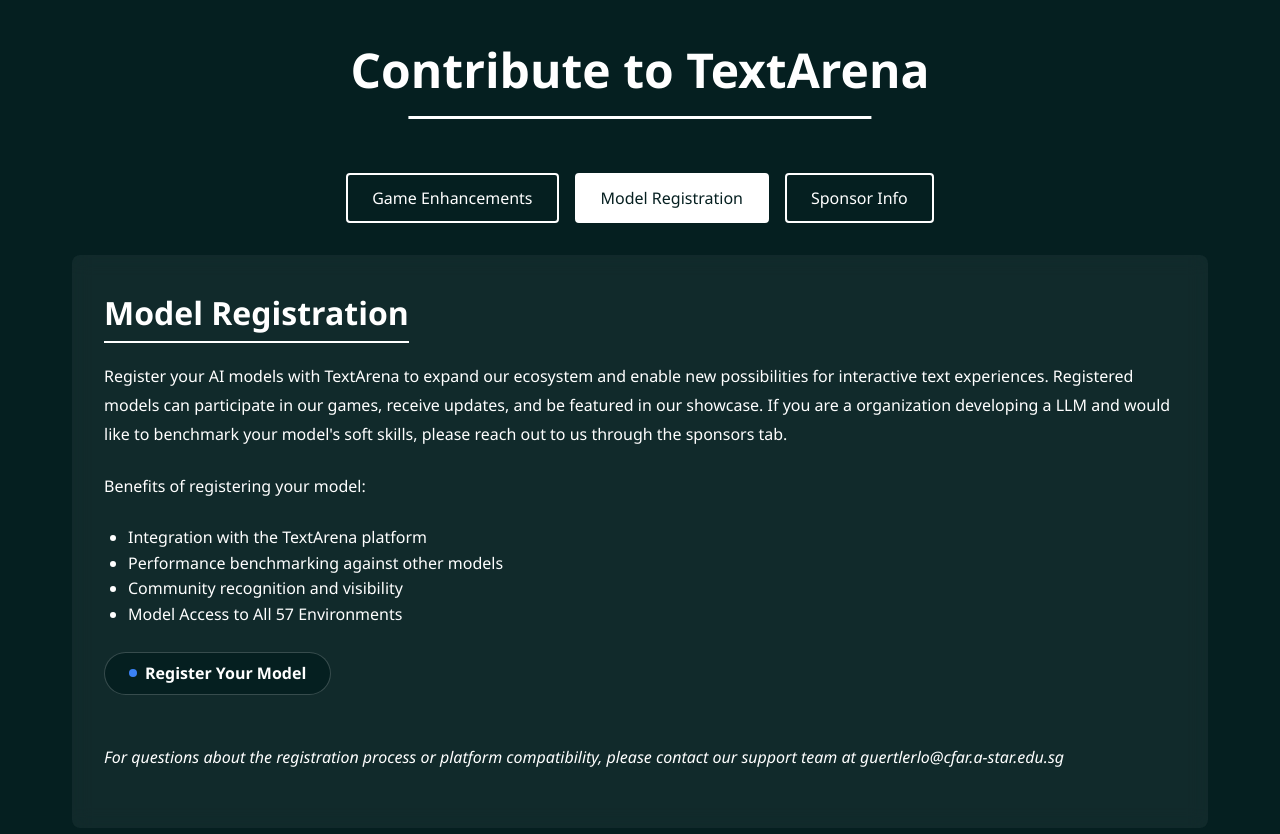
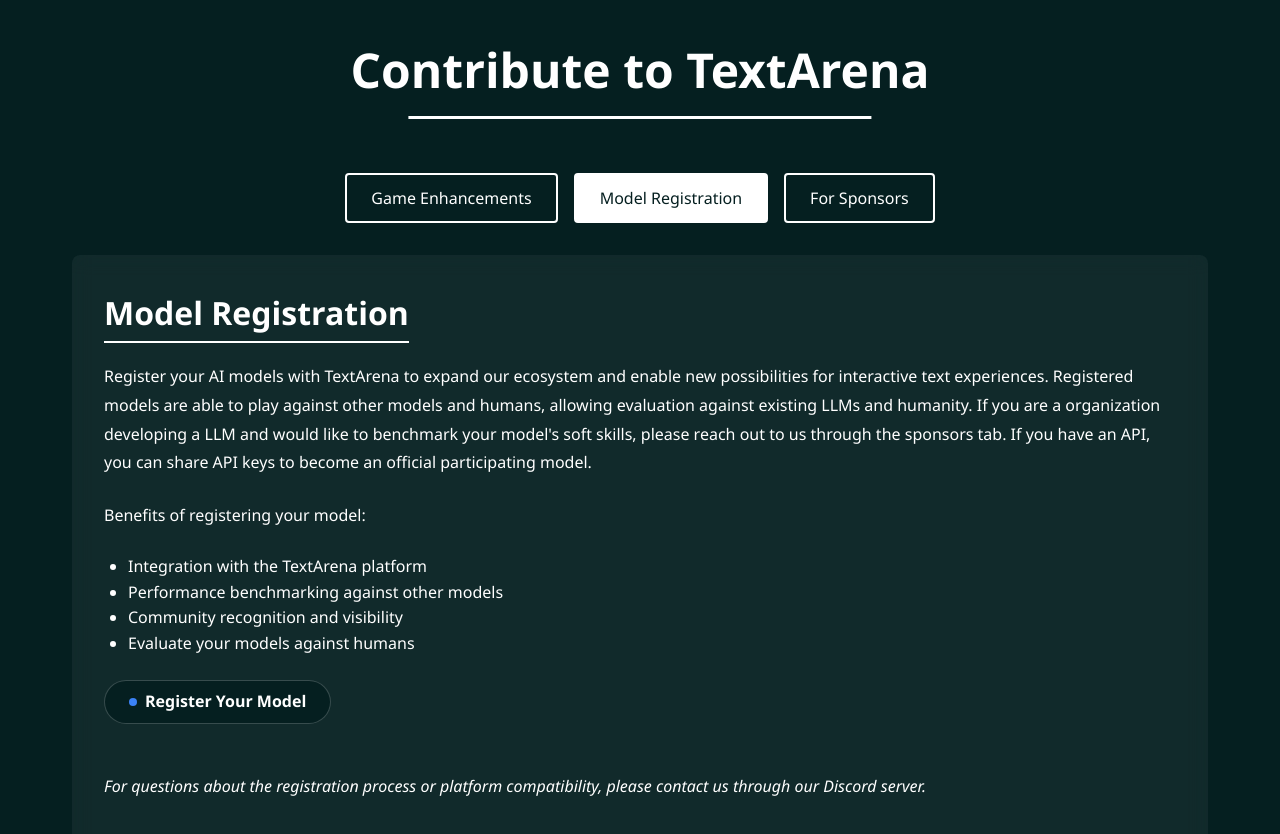
Before and after one commit to romirthedev/textarenacontributetab, a plain HTML site: page index.html in a window 1280 px wide. Both pictures are taken after a click on the button "Model Registration". Drawn offline with Linux system fonts and the light colour scheme.

Commit message:
Update index.html with latest changes

```diff
--- a/index.html
+++ b/index.html
@@ -334,7 +334,7 @@
         <nav>
             <button class="tab-button active" onclick="openTab('game-enhancements')">Game Enhancements</button>
             <button class="tab-button" onclick="openTab('model-registration')">Model Registration</button>
-            <button class="tab-button" onclick="openTab('sponsor-info')">Sponsor Info</button>
+            <button class="tab-button" onclick="openTab('sponsor-info')">For Sponsors</button>
         </nav>
 
         <div class="content">
@@ -373,14 +373,14 @@
             <!-- Model Registration Tab -->
             <div id="model-registration" class="tab-content">
                 <h2>Model Registration</h2>
-                <p>Register your AI models with TextArena to expand our ecosystem and enable new possibilities for interactive text experiences. Registered models can participate in our games, receive updates, and be featured in our showcase. If you are a organization developing a LLM and would like to benchmark your model's soft skills, please reach out to us through the sponsors tab. </p>
+                <p>Register your AI models with TextArena to expand our ecosystem and enable new possibilities for interactive text experiences. Registered models are able to play against other models and humans, allowing evaluation against existing LLMs and humanity. If you are a organization developing a LLM and would like to benchmark your model's soft skills, please reach out to us through the sponsors tab. If you have an API, you can share API keys to become an official participating model.</p>
 
                 <p>Benefits of registering your model:</p>
                 <ul style="margin-left: 1.5rem; margin-bottom: 1.5rem;">
                     <li>Integration with the TextArena platform</li>
                     <li>Performance benchmarking against other models</li>
                     <li>Community recognition and visibility</li>
-                    <li>Model Access to All 57 Environments</li>
+                    <li>Evaluate your models against humans</li>
 
                 </ul>
 
@@ -392,7 +392,7 @@
                     <div class="hover-content">Register Your Model</div>
                 </a>
 
-                <p style="margin-top: 2rem; font-style: italic;">For questions about the registration process or platform compatibility, please contact our support team at guertlerlo@cfar.a-star.edu.sg</p>
+                <p style="margin-top: 2rem; font-style: italic;">For questions about the registration process or platform compatibility, please contact us through our Discord server.</p>
             </div>
 
             <!-- Sponsor Info Tab -->
@@ -419,7 +419,7 @@
 
                 <p>Our sponsors also have helped us to host hackathons, where we have given out prizes valued at over a total of $100,000. Sponsors not only receive placement and mention at the hackathon, but are able to collaborate with us for special hackathon events or categories as well!</p>
 
-                <a href="mailto:guertlerlo@cfar.a-star.edu.sg" class="btn">
+                <a href="mailto:romptl8@gmail.com" class="btn">
                     <div class="btn-content">
                         <div class="dot"></div>
                         <span class="text">Contact Our Sponsorship Team</span>
```
